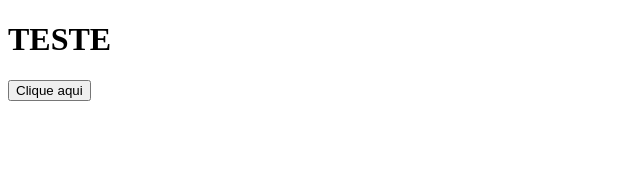
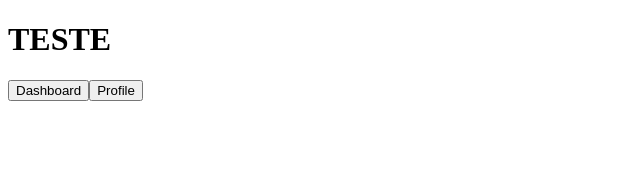
Before and after one commit to Andre-Jaques/Teste-rotas, a React (Create React App) app: page /teste in a window 1280 px wide. Shown: the top 170 px of the page, without its empty margins (0-640 px from the left). Built offline with nearby package versions, Linux system fonts and the light colour scheme.

Commit message:
modificando os 3

```diff
--- a/src/pages/Dashboard.js
+++ b/src/pages/Dashboard.js
@@ -8,6 +8,7 @@ function Dashboard() {
   return (
     <>
       <h1>Dashboard de teste para versionamento</h1>
+      <h2>Subtitulo do dashboard</h2>
       <button onClick={()=> navigate('/Profile')}>Profile</button>
       <button onClick={()=> navigate('/Teste')}>teste</button>
     </>
--- a/src/pages/Profile.js
+++ b/src/pages/Profile.js
@@ -7,6 +7,7 @@ function Profile() {
 
      <>
      <h1>Profile</h1>
+     <h2>Subtitulo do Profile</h2>
      <button onClick={()=> navigate('/')}>Dashboard</button>
       <button onClick={()=> navigate('/Teste')}>teste</button>
      </>
--- a/src/pages/teste.js
+++ b/src/pages/teste.js
@@ -8,7 +8,8 @@ function Teste() {
   return (
     <>
       <h1>TESTE</h1>
-      <button onClick={()=> navigate('/')}>Clique aqui</button>
+      <button onClick={()=> navigate('/')}>Dashboard</button>
+      <button onClick={()=> navigate('/Profile')}>Profile</button>
     </>
   );
 }
```
